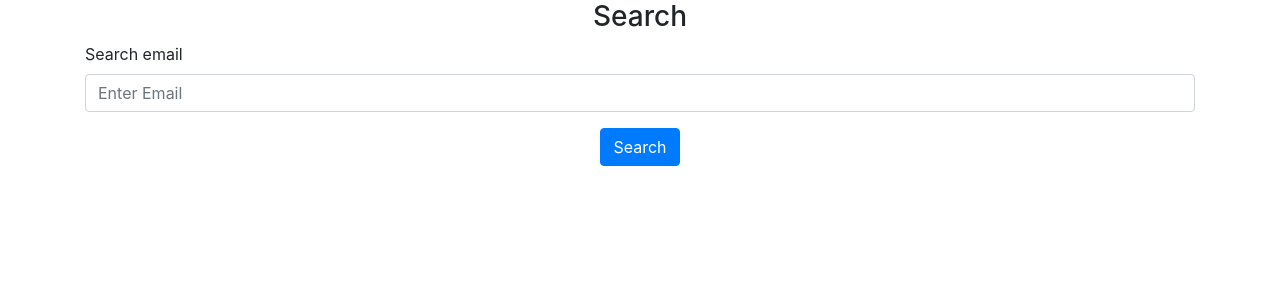
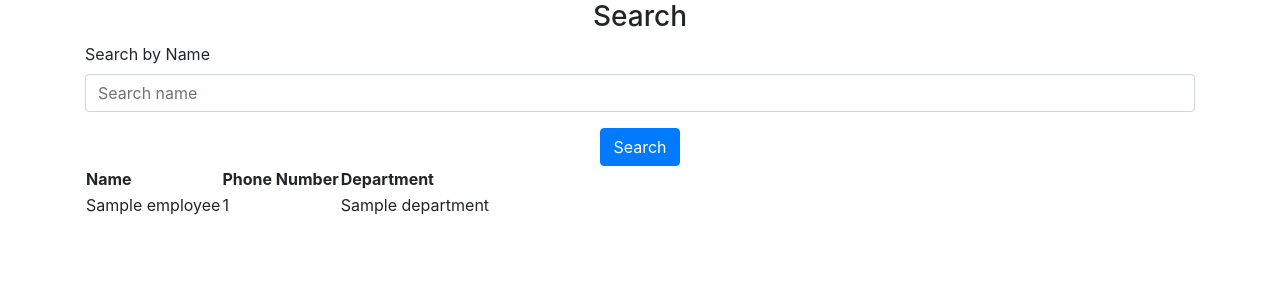
Before and after one commit to adamleszko97/FLASK_diff_conn, a Flask app: template website/templates/search.html in a window 1280 px wide. Shown: the part 56-356 px from the top of the page. Run offline with Flask 2, Linux system fonts and the light colour scheme; the template is opened without the code that fills it: most values are stand-ins (such as "Sample title", 1, 10 or a date in 2020); some libraries are stand-ins or nearby versions.

Commit message:
search_v2

```diff
--- a/website/__init__.py
+++ b/website/__init__.py
@@ -16,6 +16,7 @@ def create_app():
     login.init_app(app)
     login.login_view = 'auth.login'
 
+
     from .views import views
     from .auth import auth
 
--- a/website/auth.py
+++ b/website/auth.py
@@ -1,6 +1,5 @@
 from flask import Blueprint, render_template, request, flash, redirect, url_for
 from .models import users
-#from werkzeug.security import generate_password_hash, check_password_hash
 from . import db
 from flask_login import login_user, login_required, logout_user, current_user
 
--- a/website/templates/search.html
+++ b/website/templates/search.html
@@ -4,16 +4,35 @@
     <form method="POST">
         <h3 align="center">Search</h3>
         <div class="form-group">
-          <label for="email">Search email</label>
+          <label for="Name">Search by Name</label>
           <input
-            type="email"
+            type="search"
             class="form-control"
-            id="email_search"
-            name="email_search"
-            placeholder="Enter Email"
+            id="name_search"
+            name="name_search"
+            placeholder="Search name"
           />
         </div>
 
         <center><button type="submit" class="btn btn-primary">Search</button></center>
 
+        {% if employee %}
+          <table>
+            <tr>
+              <th>Name</th>
+              <th>Phone Number</th>
+              <th>Department</th>
+            </tr>
+        {% for employee in result: %}
+
+        <tr>
+          <td>{{ employee.name }}</td>
+          <td>{{ employee.phone_number }}</td>
+          <td>{{ employee.department }}</td>
+        </tr>
+        {% endfor %}
+        </table>
+        {% endif %}
+
+
     {% endblock%}
```
